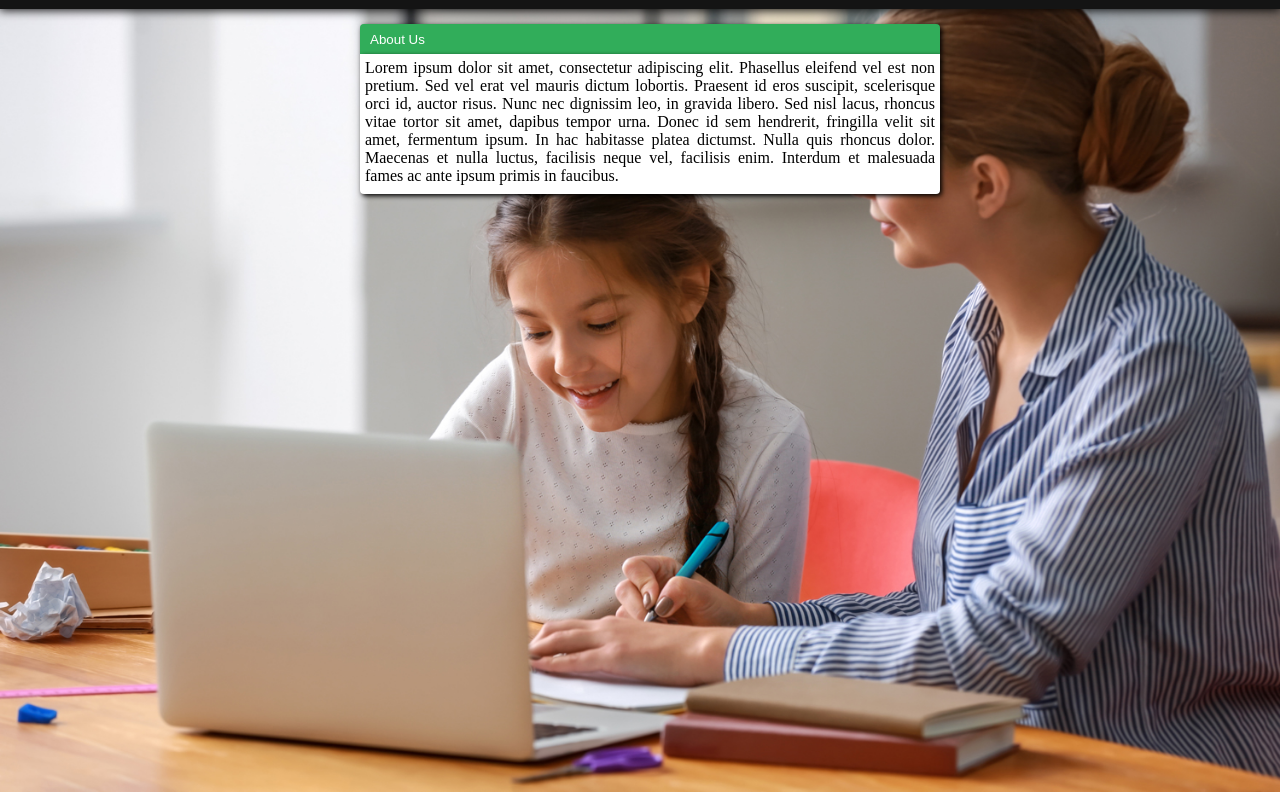
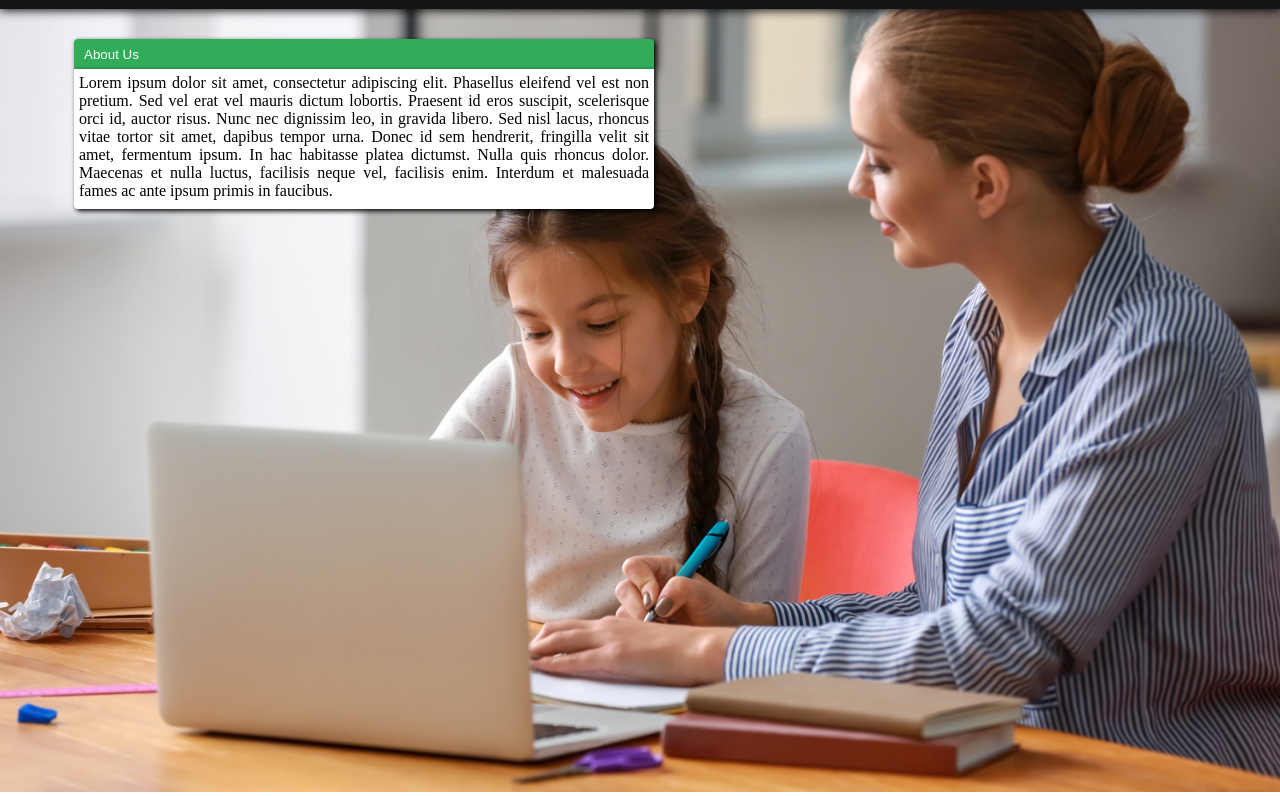
Before and after one commit to JVuns/Static-Web, a plain HTML site: page index.html in a window 1280 px wide. Shown: the part 61-857 px from the top of the page. Drawn offline with Linux system fonts and the light colour scheme.

Commit message:
adjustment

```diff
--- a/style.css
+++ b/style.css
@@ -82,9 +82,7 @@ body{
 
 .floater .collapsible{
     position: relative;
-    left: 50%;
-    -ms-transform: translate(-50%, -50%);
-    transform: translate(-50%, -50%);
+    left: 5%;
     text-align: left;
     width: 580px;
     height: 30px;
@@ -100,18 +98,18 @@ body{
     box-shadow: black 2px 2px 5px 0px;
 }
 .floater p{
-    left: 50%;
+    left: 5%;
+    margin-top: 0px;
     padding: 5px 5px 5px 5px;
-    -ms-transform: translate(-50%, -50%);
-    transform: translate(-50%, -50%);
+    /* -ms-transform: translate(-50%, -50%); */
+    /* transform: translate(-50%, -50%); */
     background-color: white;
     border-radius: 0px 0px 4px 4px;
     box-shadow: black 2px 2px 5px 0px;
     height: 130px;
     width: 570px;
-    margin-top: 55px;
     position: relative;
-    /* top: 0px; */
+    top: 0px;
     z-index: 0;
     text-align: justify;
 }
```
